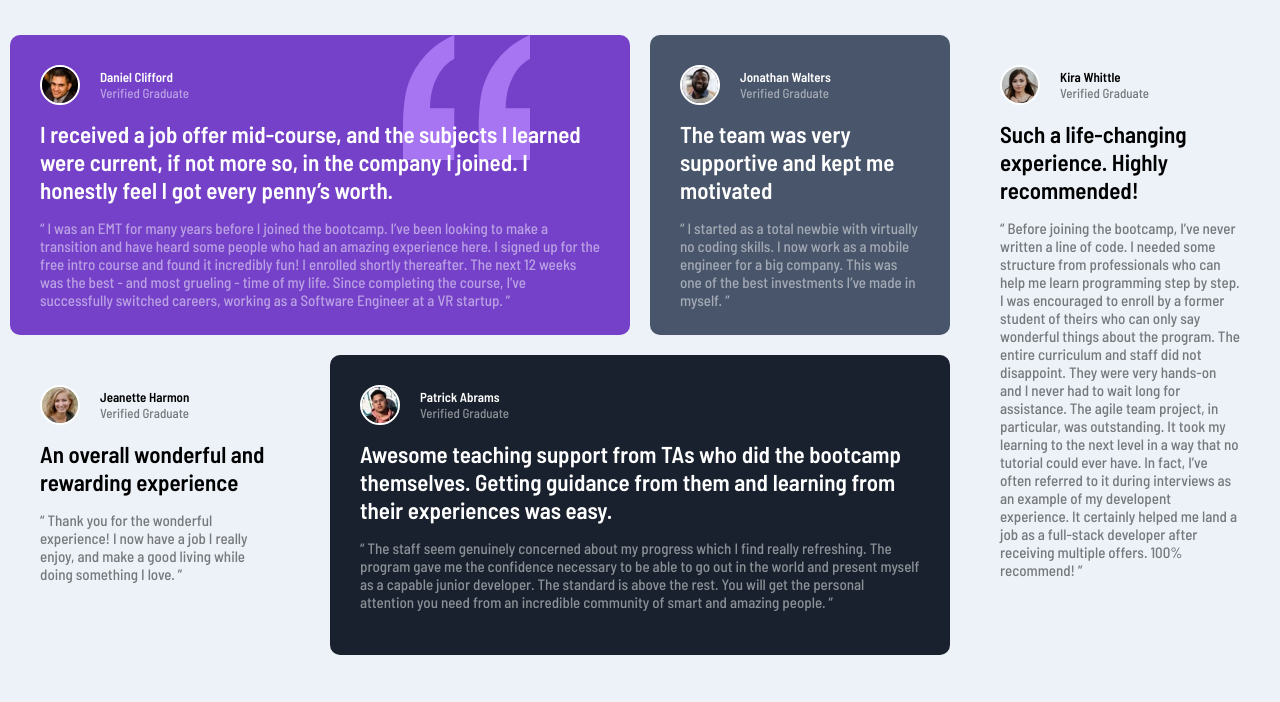
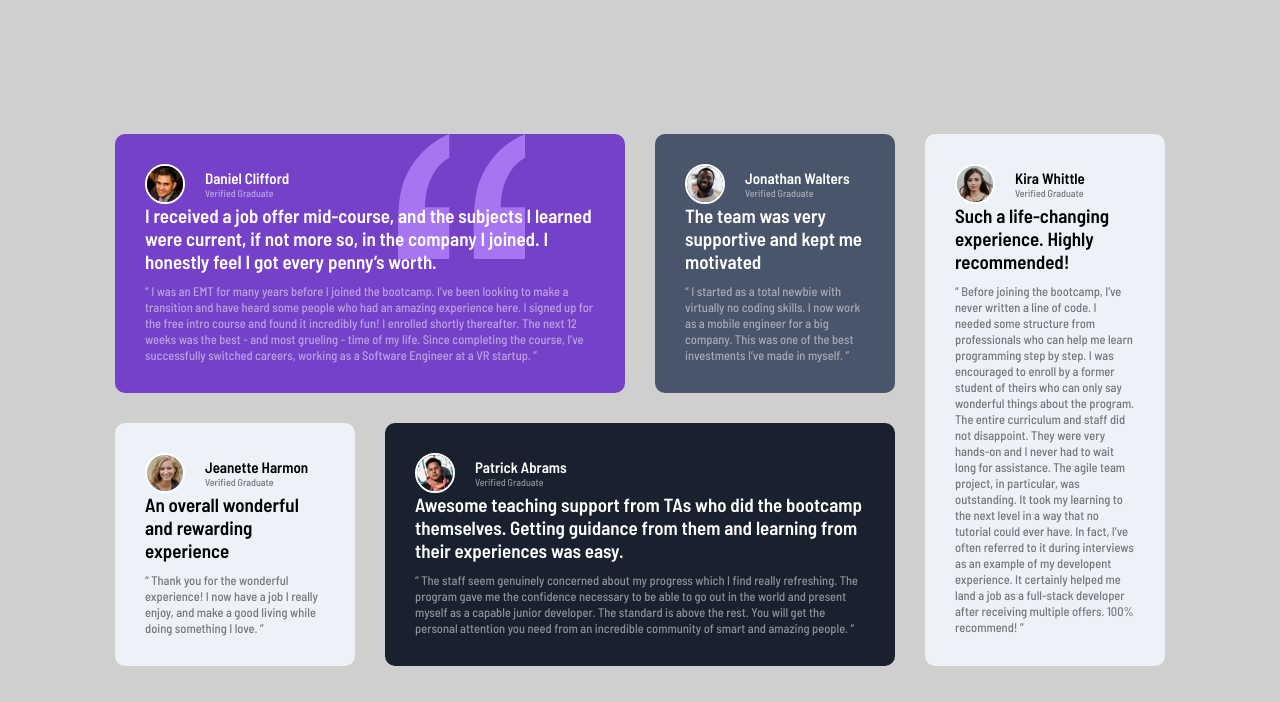
Before and after one commit to Otaviano-Manoel/testimonials-grid, a plain HTML site: page index.html in a window 1280 px wide. Shown: the top 702 px of the page. Drawn offline with Linux system fonts and the light colour scheme.

Commit message:
Ajustes de resolução

```diff
--- a/index.html
+++ b/index.html
@@ -19,6 +19,7 @@
 
   <main class="background">
     <div class="container">
+
       <div class="menssege item-1">
         <img class="icon" src="./src/images/bg-pattern-quotation.svg" alt="">
         <div class="person">
@@ -36,7 +37,6 @@
           The next 12 weeks was the best - and most grueling - time of my life. Since completing
           the course, I’ve successfully switched careers, working as a Software Engineer at a VR startup. ”</p>
       </div>
-
       <div class="menssege item-2">
         <div class="person">
           <img class="avatar" src="./src/images/image-jonathan.jpg" alt="">
@@ -100,12 +100,6 @@
           100% recommend! ”</p>
       </div>
     </div>
-
-    <div class="attribution">
-      Challenge by <a href="https://www.frontendmentor.io?ref=challenge" target="_blank">Frontend Mentor</a>.
-      <br>
-      Coded by <a href="https://www.frontendmentor.io/profile/Otaviano-Manoel">otaviano-manoel</a>.
-    </div>
   </main>
 </body>
 
--- a/src/css/responsive.css
+++ b/src/css/responsive.css
@@ -1,8 +1,19 @@
-@media (max-width: 1275px) {
-
+@media (max-width: 1024px) {
+    body{
+        padding: 30px;
+    }
     .container {
         grid-template: repeat(5, auto) / repeat(1, minmax(300px, 350px));
         grid-gap: 20px;
+    }
+
+    .container .menssege .title {
+        font-size: 2.22rem;
+    }
+
+    .container .menssege .paragraph {
+        color: hsl(0, 0%, 100%, 0.5);
+        font-size: 1.55rem;
     }
 
     .container .menssege .icon {
--- a/src/css/style.css
+++ b/src/css/style.css
@@ -4,22 +4,22 @@ html {
     font-size: 62.5%;
     font-family: 'Barlow Semi Condensed', sans-serif;
 }
+body{
+    background-color: hsl(0, 0%, 81%);
+}
 
 .background {
-    background-color: hsl(210, 46%, 95%);
     min-height: 100vh;
     max-height: 100%;
     display: flex;
-    flex-direction: column;
     justify-content: center;
     align-items: center;
-    padding: 30px;
 }
 
 .container {
     display: grid;
-    grid-template: repeat(2, 300px) / repeat(4, 300px);
-    grid-gap: 20px;
+    grid-template: repeat(2, auto) / repeat(4, 240px);
+    gap: 30px;
 }
 
 .container .menssege {
@@ -31,27 +31,23 @@ html {
 .container .menssege .person {
     display: flex;
     align-items: center;
-    height: 40px;
-    margin-bottom: 15px;
 }
 
-.container .menssege .avatar {
+.container .menssege .person .avatar {
     border-color: hsl(0, 0%, 100%);
     border-width: 2px;
     border-style: solid;
     border-radius: 50%;
+    height: 40px;
     margin-right: 20px;
-    height: 40px;
 }
 
-.container .menssege .name {
+.container .menssege .person .name {
     color: hsl(0, 0%, 100%);
-    font-size: 1.3rem;
 }
 
-.container .menssege .verified {
+.container .menssege .person .verified {
     color: hsl(0, 0%, 100%, 0.5);
-    font-size: 1.3rem;
 }
 
 .container .menssege .icon {
@@ -62,16 +58,18 @@ html {
 
 }
 
+
+
 .container .menssege .title {
     color: hsl(0, 0%, 100%);
-    font-size: 2.3rem;
-    margin-bottom: 15px;
+    font-size: 1.9rem;
+    margin-bottom: 10px;
     position: relative;
 }
 
 .container .menssege .paragraph {
     color: hsl(0, 0%, 100%, 0.5);
-    font-size: 1.5rem;
+    font-size: 1.25rem;
 }
 
 
```
